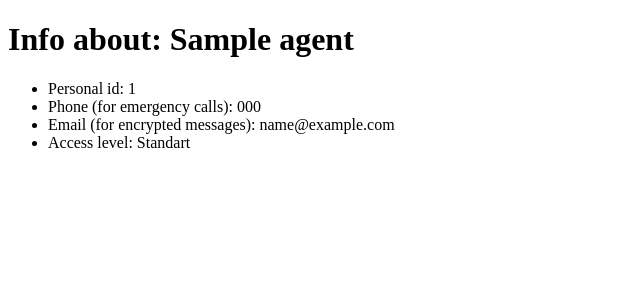
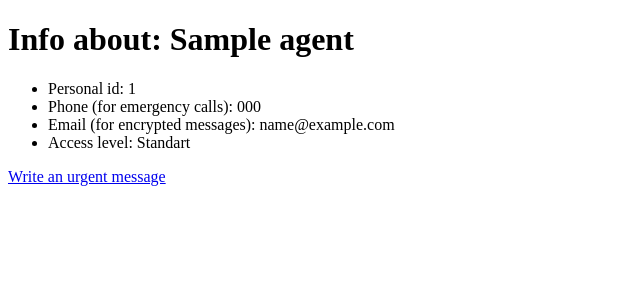
Before and after one commit to xinqich/flask-todo-list, a Flask app: page /agent/1 in a window 1280 px wide. Shown: the part 56-356 px from the top of the page, without its empty margins (0-640 px from the left). Run offline with Flask 3, Linux system fonts and the light colour scheme; tables that the repository leaves empty hold one stand-in row (values such as "Sample post").

Commit message:
ui(agent-page): add a urgent message btn

```diff
--- a/templates/agent.html
+++ b/templates/agent.html
@@ -21,4 +21,5 @@
             {% endif %}
         </li>
     </ul>
+    <a href="mailto:{{ agent.email }}" target="_blank">Write an urgent message</a>
 {% endblock %}
```
